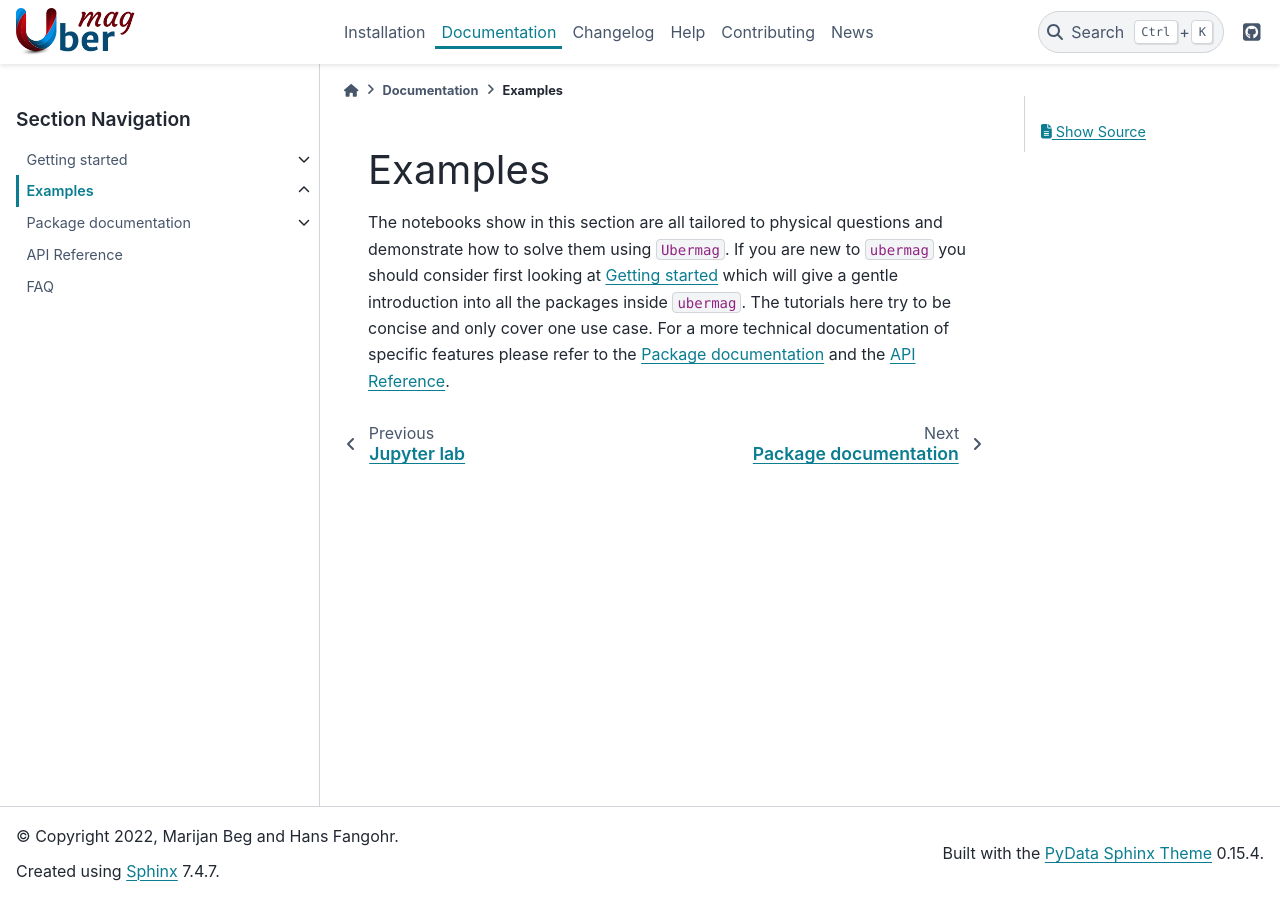
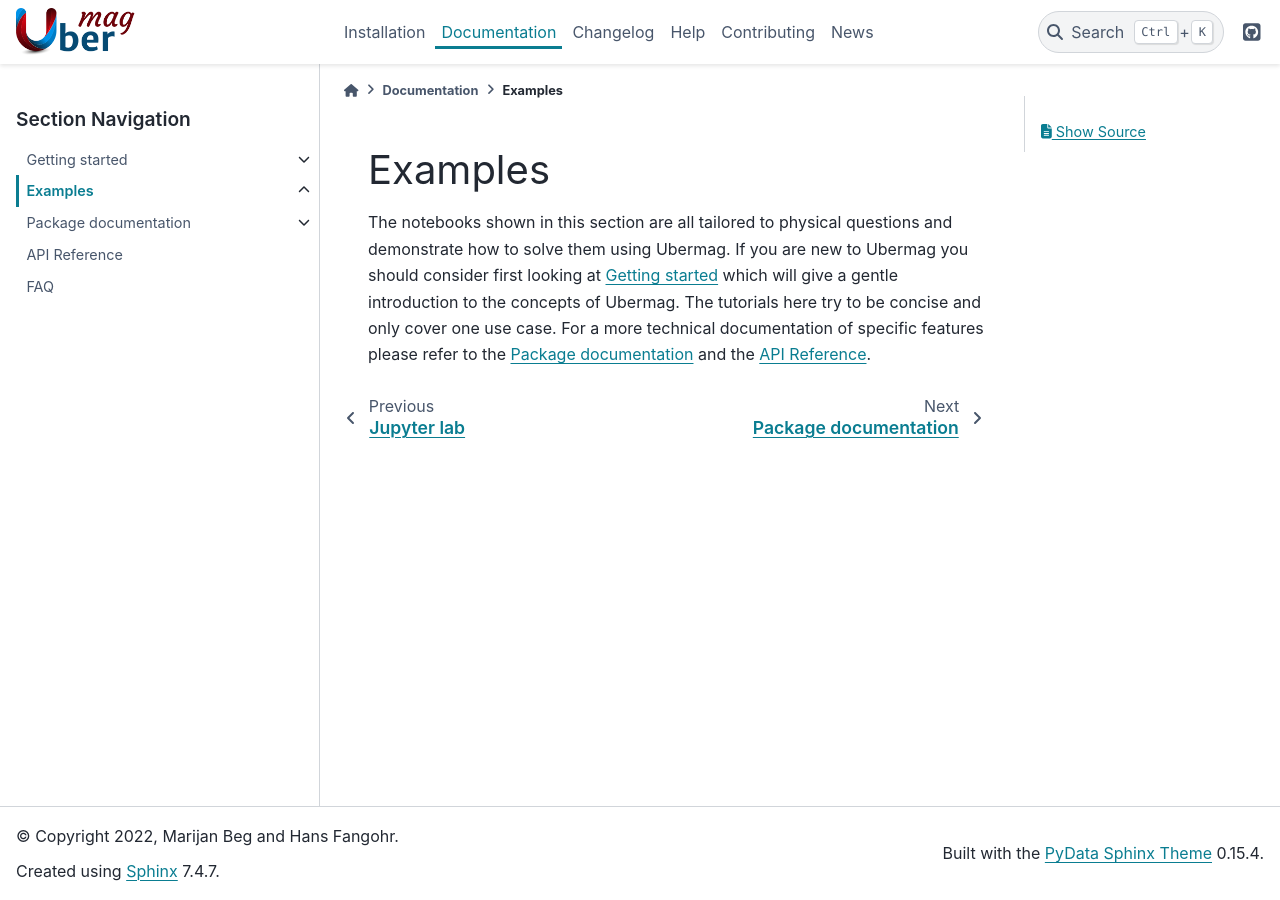
Before and after one commit to ubermag/ubermag.github.io, a Sphinx documentation site: the page built from source/examples/index.rst, in a window 1280 px wide. Built offline with Sphinx 7.4.7 and the PyData theme 0.15.4, drawn with Linux system fonts in a browser that asks for light colours; pages that are not in the unit, such as notebooks, are missing from menus.

Commit message:
not monospace when talking about Ubermag project

```diff
--- a/source/examples/index.rst
+++ b/source/examples/index.rst
@@ -2,10 +2,10 @@
 Examples
 ========
 
-The notebooks show in this section are all tailored to physical questions and
-demonstrate how to solve them using ``Ubermag``. If you are new to ``ubermag``
+The notebooks shown in this section are all tailored to physical questions and
+demonstrate how to solve them using Ubermag. If you are new to Ubermag
 you should consider first looking at :doc:`../getting-started/index` which will
-give a gentle introduction into all the packages inside ``ubermag``. The
+give a gentle introduction to the concepts of Ubermag. The
 tutorials here try to be concise and only cover one use case. For a more
 technical documentation of specific features please refer to the
 :doc:`../documentation/index` and the :doc:`../api/index`.
```
